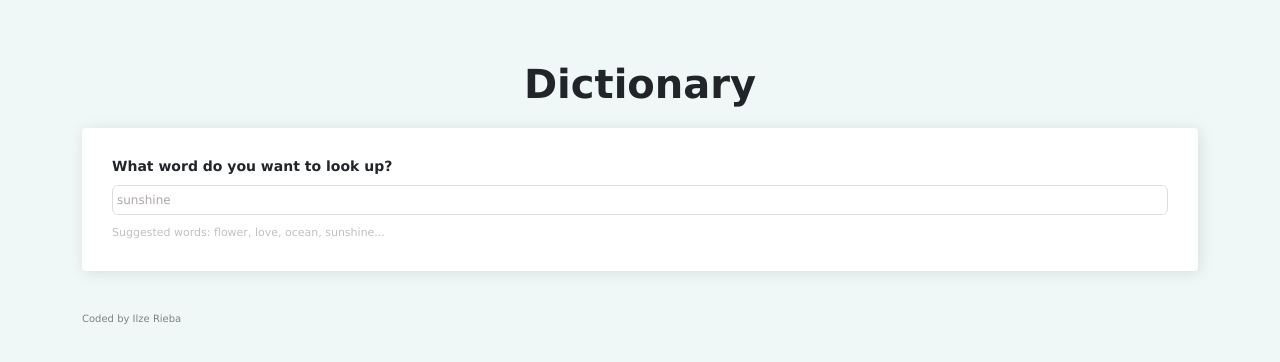
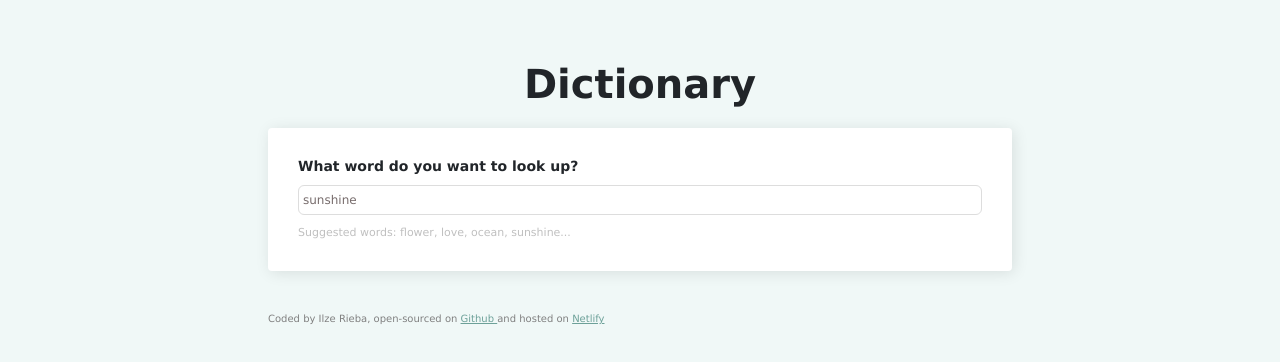
Before and after one commit to IlzeRieba/Dictionary-project, a React (Create React App) app: page / in a window 1280 px wide. Shown: the top 362 px of the page. Built offline with nearby package versions, Linux system fonts and the light colour scheme; no server answers.

Commit message:
added url link to the footer

```diff
--- a/src/App.css
+++ b/src/App.css
@@ -12,3 +12,12 @@ H1 {
 font-weight: 800;
 padding-top: 60px;
 }
+
+.container {
+    max-width: 60%;
+    margin: 0 auto;
+}
+
+footer {
+    padding-bottom: 30px;
+}
--- a/src/App.js
+++ b/src/App.js
@@ -9,9 +9,26 @@ function App() {
       </div>
       <main>
         <h1>Dictionary</h1>
-        <Dictionary defaultKeyword="sunshine"/>
+        <Dictionary defaultKeyword="sunshine" />
       </main>
-      <footer>Coded by Ilze Rieba</footer>
+      <footer>
+        Coded by Ilze Rieba, open-sourced on{" "}
+        <a
+          href="https://github.com/IlzeRieba/Dictionary-project"
+          target="_blank"
+          rel="noreferrer"
+        >
+          Github{" "}
+        </a>{" "}
+        and hosted on{" "}
+        <a
+          href="https://frabjous-blancmange-32a015.netlify.app/"
+          target="_blank"
+          rel="noreferrer"
+        >
+          Netlify
+        </a>
+      </footer>
     </div>
   );
 }
--- a/src/Dictionary.css
+++ b/src/Dictionary.css
@@ -12,7 +12,7 @@
     padding: 5px 4px;
     border: 1px solid #ddd;
     border-radius: 6px;
-    color: rgb(175, 166, 166);
+    color: rgb(119, 108, 108);
     font-size: 12px;
 
 }
```
